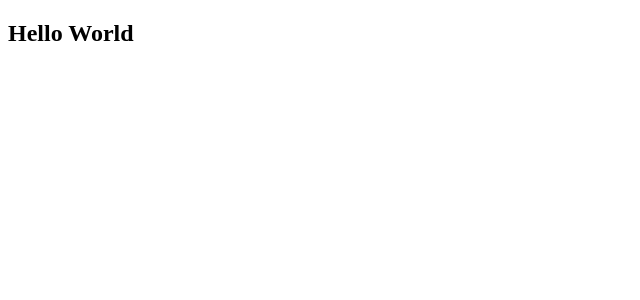
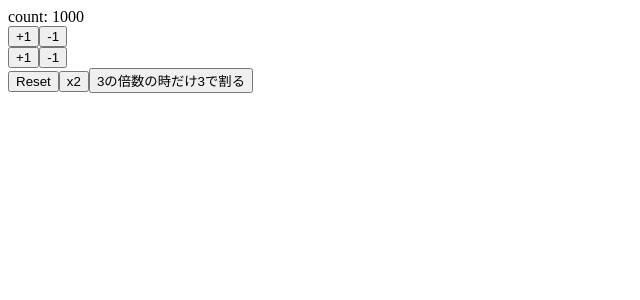
Before and after one commit to kc0914/react-hooks-101, a React (Create React App) app: page / in a window 1280 px wide. Shown: the top 300 px of the page, without its empty margins (0-640 px from the left). Built offline with nearby package versions, Linux system fonts and the light colour scheme.

Commit message:
learn useState

```diff
--- a/src/App.js
+++ b/src/App.js
@@ -1,10 +1,48 @@
-import React from "react";
+import React, { useState } from "react";
 
 const App = () => {
+  const [count, setCount] = useState(1000);
+
+  const increment = () => {
+    setCount(count + 1);
+  };
+  const decrement = () => {
+    setCount(count - 1);
+  };
+  const increment2 = () => {
+    setCount((previousCount) => previousCount + 1);
+  };
+  const decrement2 = () => {
+    setCount((previousCount) => previousCount - 1);
+  };
+  const reset = () => {
+    setCount(1000);
+  };
+  const mul = () => {
+    setCount((previousCount) => previousCount * 2);
+  };
+  const divideThree = () => {
+    setCount((previousCount) =>
+      previousCount % 3 === 0 ? previousCount / 3 : previousCount
+    );
+  };
   return (
-    <div>
-      <h2>Hello World</h2>
-    </div>
+    <>
+      <div>count: {count}</div>
+      <div>
+        <button onClick={increment}>+1</button>
+        <button onClick={decrement}>-1</button>
+      </div>
+      <div>
+        <button onClick={increment2}>+1</button>
+        <button onClick={decrement2}>-1</button>
+      </div>
+      <div>
+        <button onClick={reset}>Reset</button>
+        <button onClick={mul}>x2</button>
+        <button onClick={divideThree}>3の倍数の時だけ3で割る</button>
+      </div>
+    </>
   );
 };
 
```
